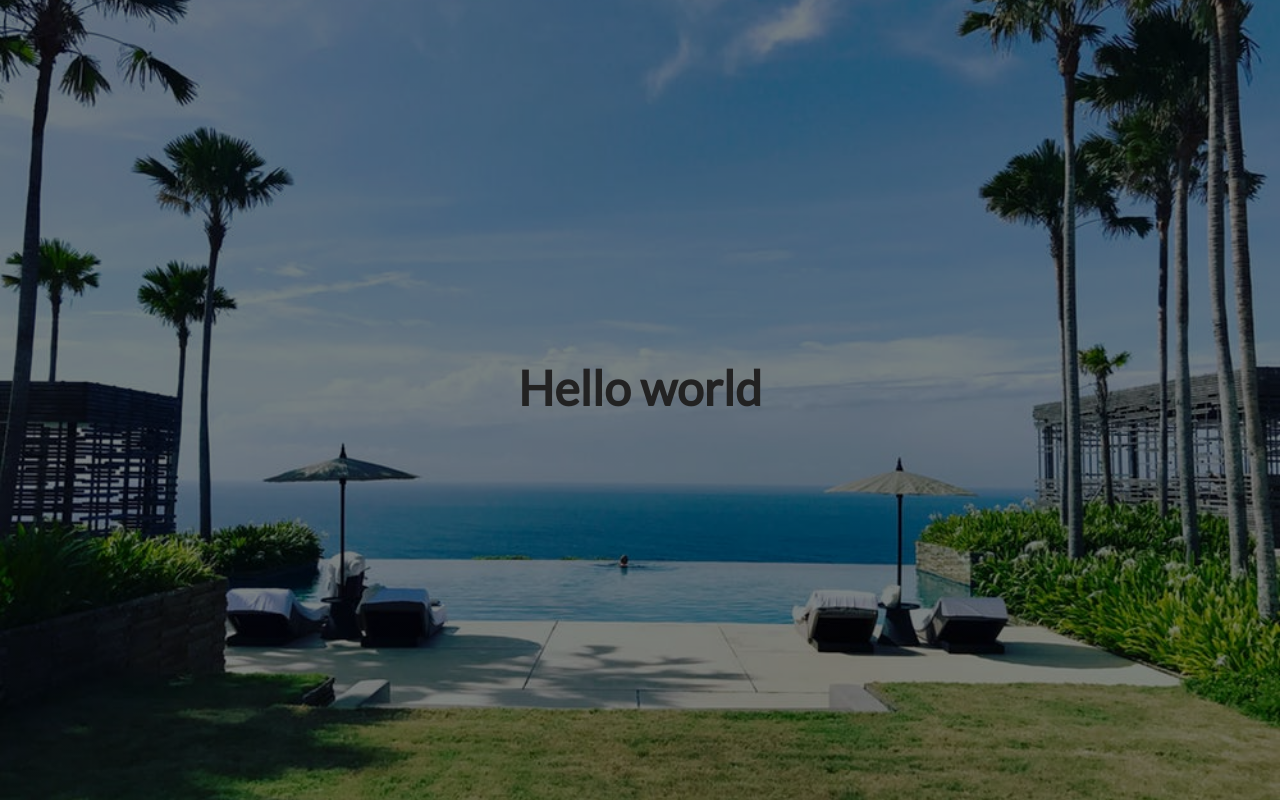
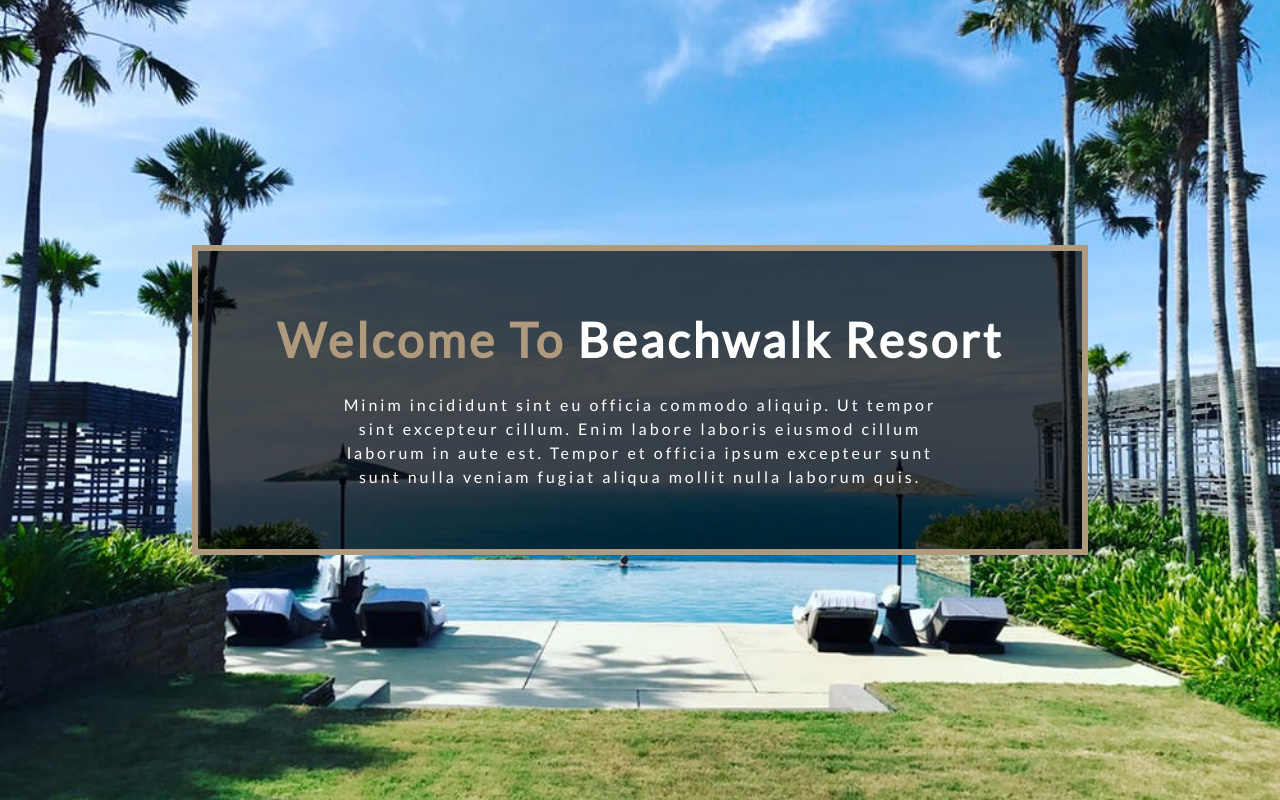
Before and after one commit to ricardoaruiz/styled-components-site, a React (Create React App) app: page / in a window 1280 px wide. Built offline with nearby package versions, Linux system fonts and the light colour scheme; the HTML template or start-up script is replaced by a standard one.

Commit message:
Criando o componente Banner

```diff
--- /dev/null
+++ b/src/components/globals/Banner.js
@@ -0,0 +1,89 @@
+import React from "react";
+import PropTypes from "prop-types";
+import styled, { css, keyframes } from "styled-components";
+import {
+  media,
+  setColor,
+  setRem,
+  setLetterSpacing,
+  setBorder,
+} from "../../styles";
+
+const Banner = (props) => {
+  const { className, greeting, title, text, children } = props;
+
+  return (
+    <div className={className}>
+      <h1>
+        {greeting} <span>{title}</span>
+      </h1>
+      <div className="info">
+        <p>{text}</p>
+        {children}
+      </div>
+    </div>
+  );
+};
+
+const BannerWrapper = styled(Banner)`
+  background: rgba(0, 0, 0, 0.7);
+  text-align: center;
+  padding: ${setRem(60)} ${setRem(32)};
+  ${setLetterSpacing(3)};
+  color: ${setColor.mainWhite};
+
+  h1 {
+    text-transform: capitalize;
+    font-size: ${setRem(48)};
+
+    color: ${setColor.primaryColor};
+
+    span {
+      color: ${setColor.mainWhite};
+    }
+  }
+
+  p {
+    width: 85%;
+    margin: 0 auto;
+  }
+
+  /* Media for tabled ==> styles.js */
+  ${media.tablet`
+    width: 70vw;
+    ${setBorder({ width: "6px", color: setColor.primaryColor })};
+
+    p {
+      width: 75%;
+    }
+  `}
+
+  h1 {
+    /* animation */
+  }
+  .info {
+    /* animation */
+  }
+`;
+
+Banner.defaultProps = {
+  className: "",
+  greeting: "",
+  title: "",
+  text: "",
+  children: "",
+};
+
+Banner.propTypes = {
+  className: PropTypes.string,
+  greeting: PropTypes.string,
+  title: PropTypes.string,
+  text: PropTypes.string,
+  children: PropTypes.oneOfType([
+    PropTypes.element,
+    PropTypes.string,
+    PropTypes.node,
+  ]),
+};
+
+export default BannerWrapper;
--- a/src/components/globals/Hero.js
+++ b/src/components/globals/Hero.js
@@ -6,17 +6,16 @@ import { setFlex, setBackground } from "../../styles";
 const Hero = styled.header`
   min-height: 100vh;
 
+  ${setFlex()};
+
   ${(props) =>
     setBackground({
       img: props.img,
-      color: "rgba(0,0,0,0.5)",
       position: "center",
       repeat: "no-repeat",
       size: "cover",
       attachment: "fixed",
     })};
-
-  ${setFlex()};
 `;
 
 Hero.propTypes = {
--- a/src/components/home/Header.js
+++ b/src/components/home/Header.js
@@ -1,12 +1,20 @@
 import React from "react";
 import Hero from "../globals/Hero";
+import Banner from "../globals/Banner";
 
 import homeImg from "../../images/homeBcg.jpeg";
 
 const Header = () => {
   return (
     <Hero img={homeImg}>
-      <h1>Hello world</h1>
+      <Banner
+        greeting="welcome to"
+        title="beachwalk resort"
+        text="Minim incididunt sint eu officia commodo aliquip. Ut tempor sint
+        excepteur cillum. Enim labore laboris eiusmod cillum laborum in aute est.
+        Tempor et officia ipsum excepteur sunt sunt nulla veniam fugiat aliqua
+        mollit nulla laborum quis."
+      ></Banner>
     </Hero>
   );
 };
--- a/src/styles.js
+++ b/src/styles.js
@@ -1,3 +1,27 @@
+import { css } from "styled-components";
+
+/**
+ * Define media queries for diferent sizes
+ */
+const sizes = {
+  large: 1200,
+  desktop: 992,
+  tablet: 768,
+  phone: 576,
+};
+
+export const media = Object.keys(sizes).reduce((acumulator, label) => {
+  acumulator[label] = (...args) => css`
+    @media (min-width: ${sizes[label] / 16}em) {
+      ${css(...args)}
+    }
+  `;
+  return acumulator;
+}, {});
+
+/**
+ * Define all colors
+ */
 export const setColor = {
   primaryColor: "#af9a7d",
   mainWhite: "#fff",
@@ -6,11 +30,18 @@ export const setColor = {
   lightGray: "#f7f7f7",
 };
 
+/**
+ * Define all fonts
+ */
 export const setFont = {
   main: "font-family: 'Lato', sans-serif;",
   slanted: "font-family: 'Courgette', cursive;",
 };
 
+/**
+ * Set an background image
+ * @param {*} param0
+ */
 export const setBackground = ({
   img = "",
   color = "rgba(0,0,0,0)",
@@ -28,6 +59,10 @@ export const setBackground = ({
   `;
 };
 
+/**
+ * Set flexbox in a container
+ * @param {*} param0
+ */
 export const setFlex = ({ x = "center", y = "center" } = {}) => {
   return `
     display: flex;
@@ -35,3 +70,27 @@ export const setFlex = ({ x = "center", y = "center" } = {}) => {
     align-items: ${y};
   `;
 };
+
+/**
+ * Return rem value from pixel value. Pixel base is 16
+ * @param {number is pixels} number
+ */
+export const setRem = (number = 16) => {
+  return `${number / 16}rem`;
+};
+
+export const setLetterSpacing = (number = 2) => {
+  return `letter-spacing: ${number}px`;
+};
+
+/**
+ * Set border in a element
+ * @param {*} param0
+ */
+export const setBorder = ({
+  width = "2px",
+  style = "solid",
+  color = "black",
+} = {}) => {
+  return `border: ${width} ${style} ${color}`;
+};
```
